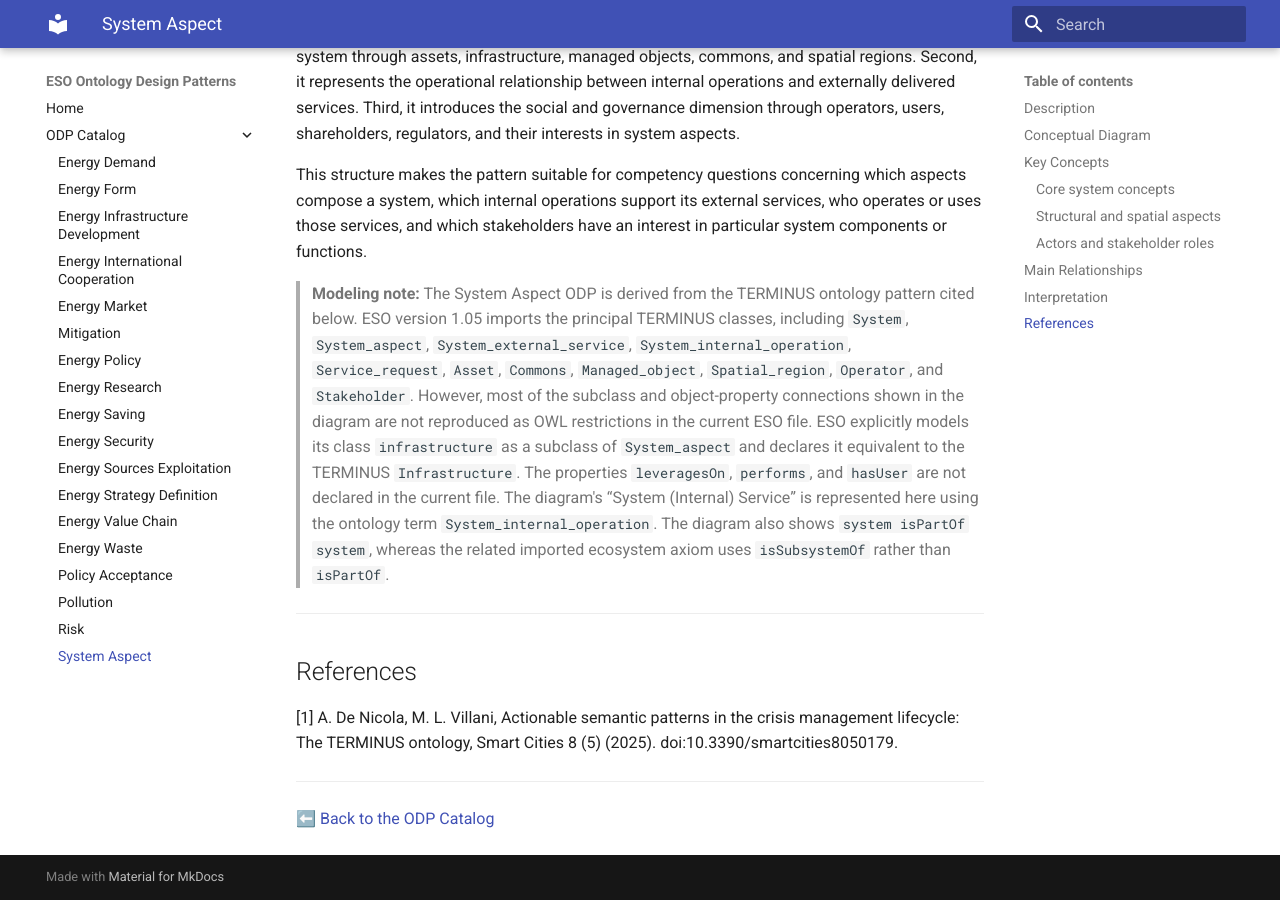
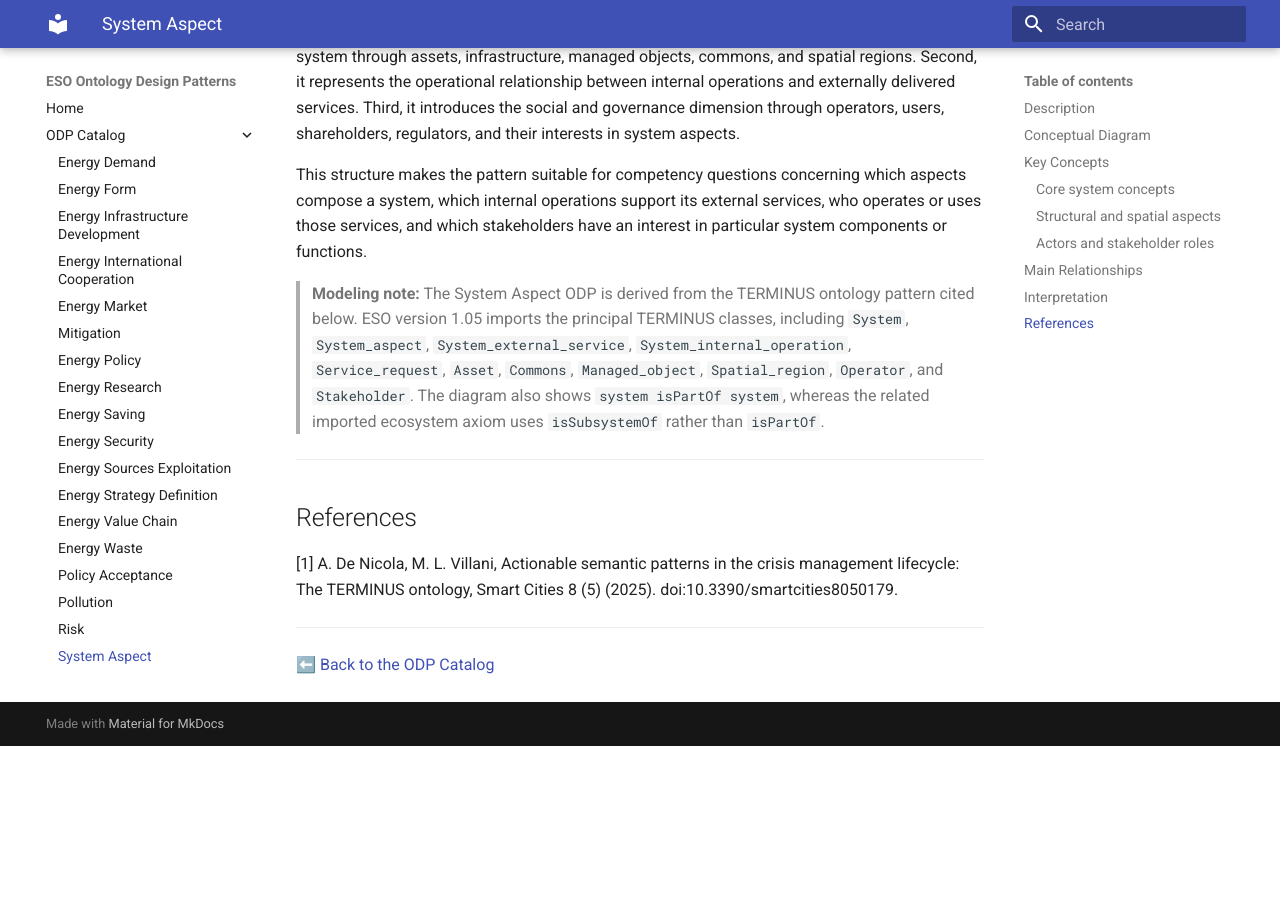
Before and after one commit to AntonioDeNicola/eso-odp-site, an MkDocs documentation site: the page built from docs/odp/system-aspect.md, in a window 1280 px wide and 900 px high, scrolled down 2907 px. Built offline with MkDocs 1.6.1 and Material for MkDocs 9.7.7, drawn with Linux system fonts in a browser that asks for light colours; after the commit the page ends 3653 px from its top, so only the background shows below that.

Commit message:
Update system-aspect.md

```diff
--- a/docs/odp/system-aspect.md
+++ b/docs/odp/system-aspect.md
@@ -67,7 +67,7 @@ The pattern combines three complementary perspectives. First, it provides a stru
 
 This structure makes the pattern suitable for competency questions concerning which aspects compose a system, which internal operations support its external services, who operates or uses those services, and which stakeholders have an interest in particular system components or functions.
 
-> **Modeling note:** The System Aspect ODP is derived from the TERMINUS ontology pattern cited below. ESO version 1.05 imports the principal TERMINUS classes, including `System`, `System_aspect`, `System_external_service`, `System_internal_operation`, `Service_request`, `Asset`, `Commons`, `Managed_object`, `Spatial_region`, `Operator`, and `Stakeholder`. However, most of the subclass and object-property connections shown in the diagram are not reproduced as OWL restrictions in the current ESO file. ESO explicitly models its class `infrastructure` as a subclass of `System_aspect` and declares it equivalent to the TERMINUS `Infrastructure`. The properties `leveragesOn`, `performs`, and `hasUser` are not declared in the current file. The diagram's “System (Internal) Service” is represented here using the ontology term `System_internal_operation`. The diagram also shows `system isPartOf system`, whereas the related imported ecosystem axiom uses `isSubsystemOf` rather than `isPartOf`.
+> **Modeling note:** The System Aspect ODP is derived from the TERMINUS ontology pattern cited below. ESO version 1.05 imports the principal TERMINUS classes, including `System`, `System_aspect`, `System_external_service`, `System_internal_operation`, `Service_request`, `Asset`, `Commons`, `Managed_object`, `Spatial_region`, `Operator`, and `Stakeholder`. The diagram also shows `system isPartOf system`, whereas the related imported ecosystem axiom uses `isSubsystemOf` rather than `isPartOf`.
 
 ---
 
```
